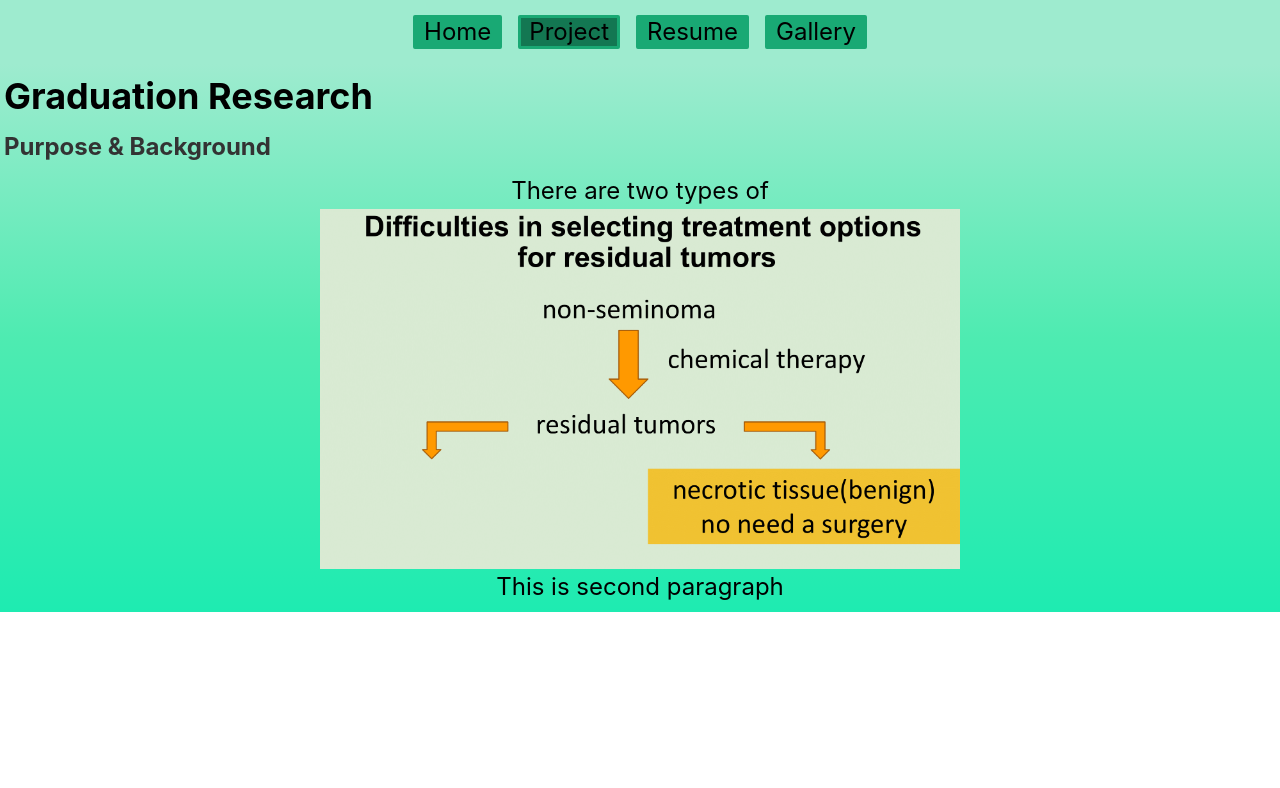
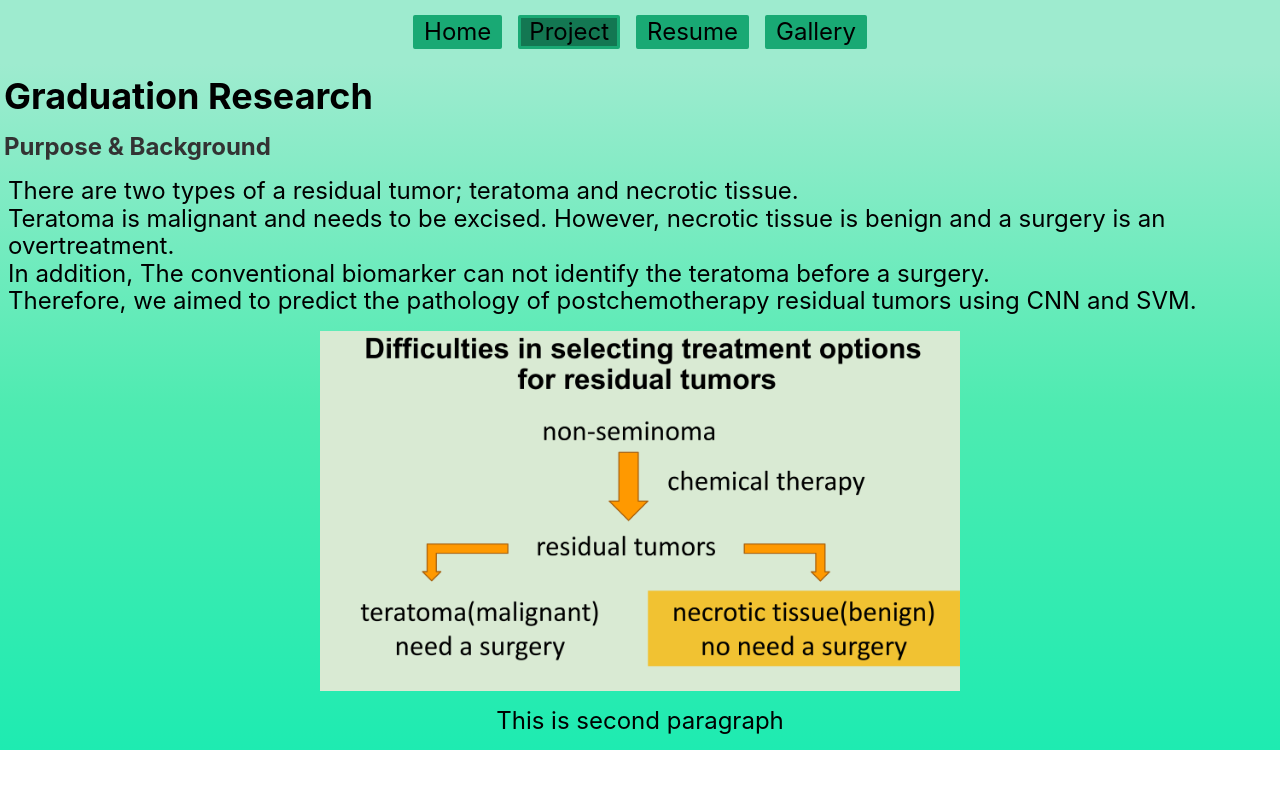
Before and after one commit to YoshimasaIwano/YoshimasaIwano-Profile, a React (Create React App) app in the folder my-app/: page /Project/GraduationResearch in a window 1280 px wide. Shown: the top 788 px of the page. Built offline with nearby package versions, Linux system fonts and the light colour scheme; a web font is replaced by a local one.

Commit message:
edit graduation research detail

```diff
--- a/my-app/src/component/project-detail/GraduationResearch.tsx
+++ b/my-app/src/component/project-detail/GraduationResearch.tsx
@@ -1,4 +1,4 @@
-import background from '../../assets/graduation-research-img/background.png';
+import background from '../../assets/graduation-research-img/background-purpose.png';
 
 /*
     Graduation Research Detail Component
@@ -10,11 +10,14 @@ export function GraduationResearch() {
             <div className='tl f2 b ml1 mv1'>Graduation Research</div>
             <div className='mh1 mv3 f3 b dark-gray'>Purpose & Background</div>
             <div className='flex-row flex-nowrap justify-items-center'>
-                <p className='tc mh2 mv1 f3'>
-                    There are two types of
+                <p className='tl mh2 mv2 f3'>
+                    There are two types of a residual tumor; teratoma and necrotic tissue. <br/>
+                    Teratoma is malignant and needs to be excised. However, necrotic tissue is benign and a surgery is an overtreatment. <br/>
+                    In addition, The conventional biomarker can not identify the teratoma before a surgery. <br/>
+                    Therefore, we aimed to predict the pathology of postchemotherapy residual tumors using CNN and SVM.
                 </p>
-                <img src={background} className="db ma mv1 w-50 h-50"></img>
-                <p className='tc mh2 mv1 f3'>
+                <img src={background} className="db ma mv3 w-50 h-50"></img>
+                <p className='tl mh2 mv2 f3'>
                     This is second paragraph
                 </p>
             </div>
```
Also changed, not shown: my-app/src/assets/graduation-research-img/background-purpose.png (added), my-app/src/assets/graduation-research-img/background.png (deleted).
